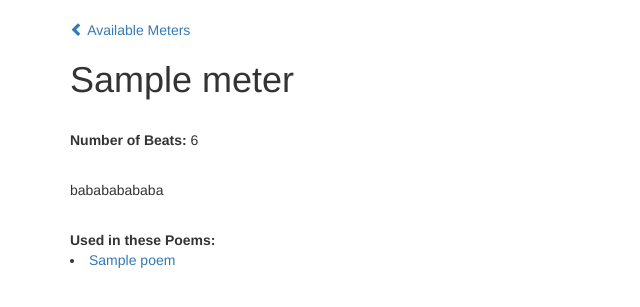
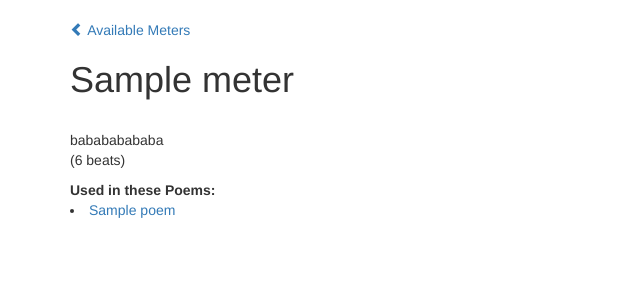
Before and after one commit to syvwlch/Metroscope, a Flask app: template run/templates/poetry/meter.html in a window 1280 px wide. Shown: the part 52-359 px from the top of the page, without its empty margins (0-640 px from the left). Run offline with Flask 2, Linux system fonts and the light colour scheme; tables that the repository leaves empty hold one stand-in row (values such as "Sample post"); the template is opened without the code that fills it: values that come from a table or form of the project are taken from there, most other values are stand-ins (such as "Sample title", 1, 10 or a date in 2020); some libraries are stand-ins or nearby versions.

Commit message:
Layout tweak for meter page

```diff
--- a/run/templates/poetry/meter.html
+++ b/run/templates/poetry/meter.html
@@ -12,10 +12,6 @@
 </a>
 <h1>{{ meter.name }}</h1>
 <br>
-<b>Number of Beats: </b>
-{{ meter.pattern|length }}
-<p>
-<br>
 <p>
 {%- for beat in meter.pattern -%}
     {%- if beat == '1' -%}
@@ -24,8 +20,9 @@
         ba
     {%- endif -%}
 {%- endfor -%}
+<br>
+({{ meter.pattern|length }} beats)
 </p>
-<br>
 {% if current_user.can(Permission.ADD_METER) %}
     {{ wtf.quick_form(form) }}
     <br>
```
